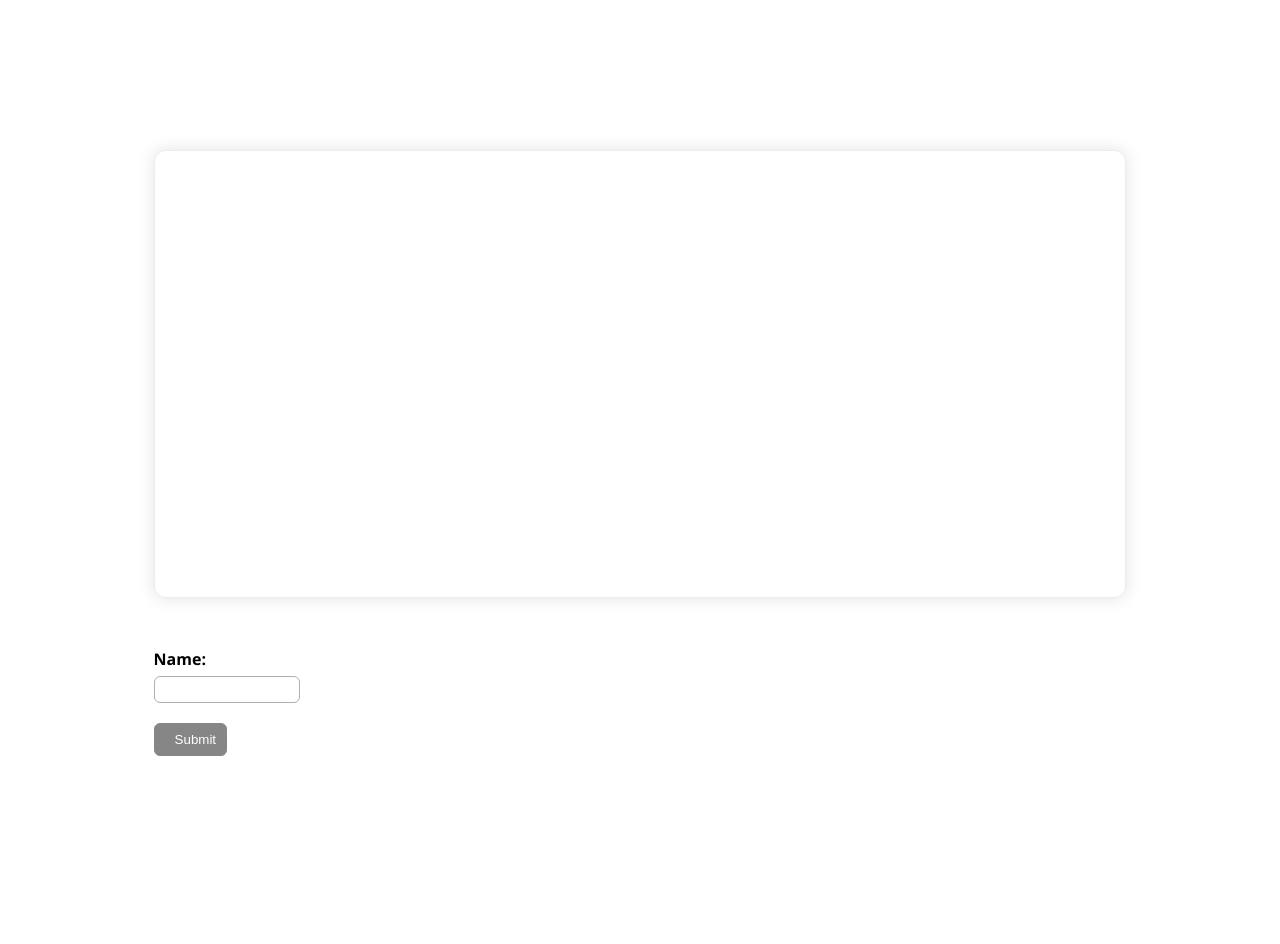
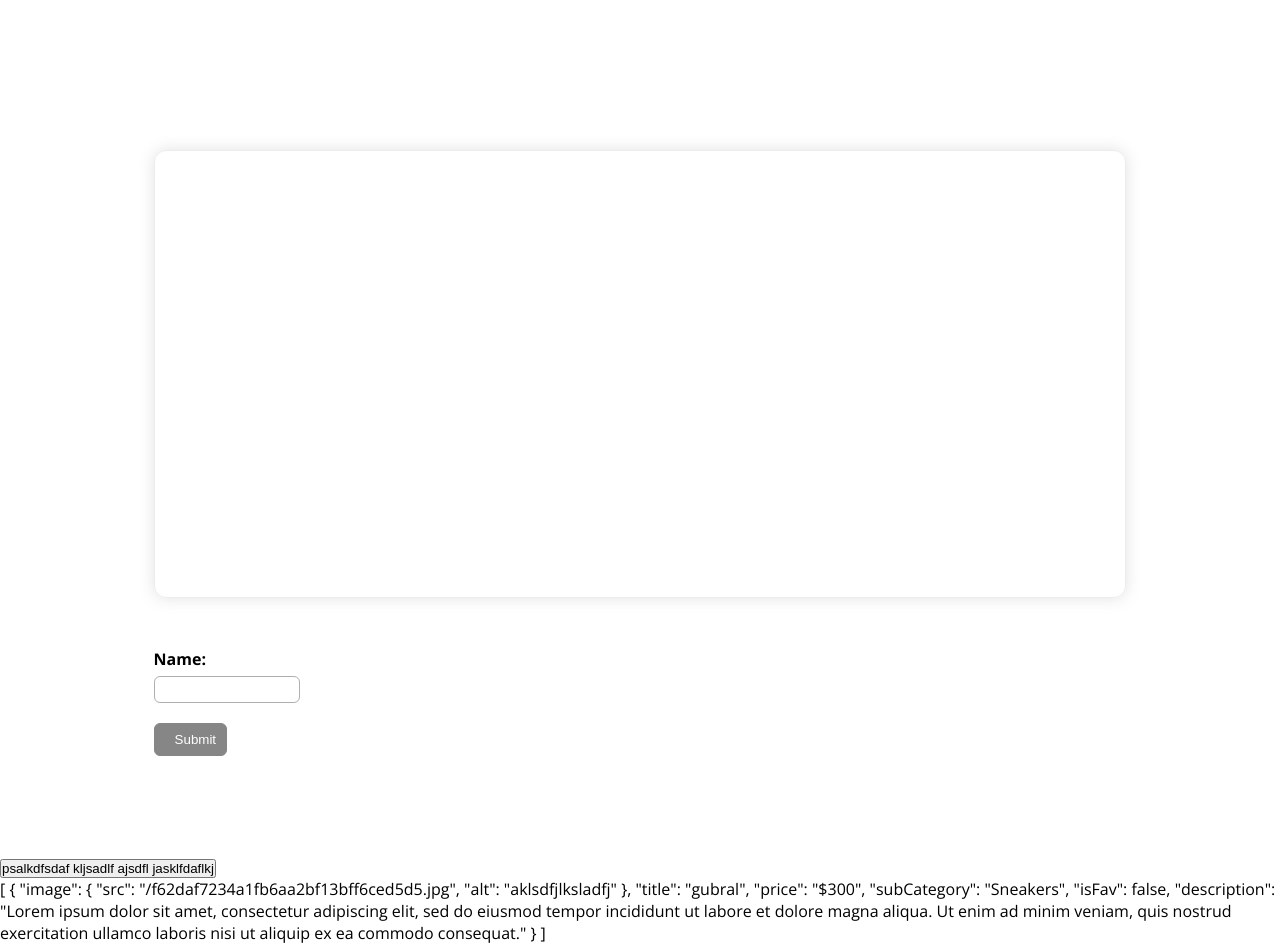
Before and after one commit to swandevagency/reaction-time-test-with-nuxtjs, a Nuxt app in the folder reaction-time/: page / in a window 1280 px wide. Before the commit the page ends 856 px from the top, so only its background shows below. Built offline with nearby package versions, Linux system fonts and the light colour scheme.

Commit message:
Finished. adding test component for the concept of using one component more than once & some of the concepts of vuex in product.js

```diff
--- a/reaction-time/components/ClickMeBox.vue
+++ b/reaction-time/components/ClickMeBox.vue
@@ -28,6 +28,15 @@ export default {
     }
   },
   mounted() {
+    if (localStorage.results) {
+      const storedResult = JSON.parse(localStorage.getItem('results'))
+      for (let i = 0; i < storedResult.length; i++) {
+        this.userArr.push(storedResult[i])
+      }
+      if (storedResult[storedResult.length - 1].id !== 0) {
+        this.id = storedResult[storedResult.length - 1].id
+      }
+    }
     const box = document.getElementById('box')
     this.clientWidth = box.clientWidth
     this.clientHeight = box.clientHeight
@@ -43,9 +52,12 @@ export default {
   methods: {
     clickMeClickedSec(value) {
       this.userArr.push({ id: this.id++, userName: this.userName, sec: value })
-      console.log(this.userArr)
+      this.storeResult()
       this.$emit('setHistory', this.setHistory)
       this.$emit('click', this.userArr)
+    },
+    storeResult() {
+      localStorage.setItem('results', JSON.stringify(this.userArr))
     },
   },
 }
--- a/reaction-time/components/MainContent.vue
+++ b/reaction-time/components/MainContent.vue
@@ -1,5 +1,5 @@
 <template>
-  <div id="mainContent">
+  <div class="main-content-component-wrapper" id="mainContent">
     <!-- @user-arr="userArr" -->
     <ClickMeBox :show-click-me="showClickMe" @click="clickMeClicked" :user-name="userName" @set-history="setHistory"/>
     <NameInput
--- /dev/null
+++ b/reaction-time/components/test.vue
@@ -0,0 +1,17 @@
+<template>
+  <div class="test-component-wrapper">
+    <button>
+      <slot />
+    </button>
+  </div>
+</template>
+
+<script>
+export default {
+
+}
+</script>
+
+<style>
+
+</style>
--- a/reaction-time/pages/index.vue
+++ b/reaction-time/pages/index.vue
@@ -1,6 +1,8 @@
 <template>
-  <div>
+  <div class="main-page-wrapper">
     <MainContent />
+    <Test>psalkdfsdaf kljsadlf ajsdfl jasklfdaflkj</Test>
+    {{products}}
   </div>
 </template>
 
@@ -9,7 +11,18 @@ import MainContent from '../components/MainContent.vue'
 export default {
   components: {
     MainContent,
+    Test: () => import('@/components/test.vue')
   },
+
+  // vuex usage
+  async asyncData({store}) {
+    await store.dispatch('product/getProducts')
+  },
+  computed:  {
+    products () {
+      return this.$store.state.product.products
+    }
+  }
 }
 </script>
 
--- /dev/null
+++ b/reaction-time/store/product.js
@@ -0,0 +1,32 @@
+export const state = () => ({
+  products: []
+})
+
+export const mutations = {
+  setProducts: (state, products)  => {
+    state.products = products
+  }
+}
+
+
+export const actions = {
+  getProducts: async ({commit}) => {
+    // const res = await this.$axios.get('/products')
+    // commit('setProducts', res)
+    const result = [
+      {
+        image: {
+          src: '/f62daf7234a1fb6aa2bf13bff6ced5d5.jpg',
+          alt: 'aklsdfjlksladfj',
+        },
+        title: 'gubral',
+        price: '$300',
+        subCategory: 'Sneakers',
+        isFav: false,
+        description:
+          'Lorem ipsum dolor sit amet, consectetur adipiscing elit, sed do eiusmod tempor incididunt ut labore et dolore magna aliqua. Ut enim ad minim veniam, quis nostrud exercitation ullamco laboris nisi ut aliquip ex ea commodo consequat.',
+      }
+    ];
+    commit('setProducts', result)
+  }
+}
```
